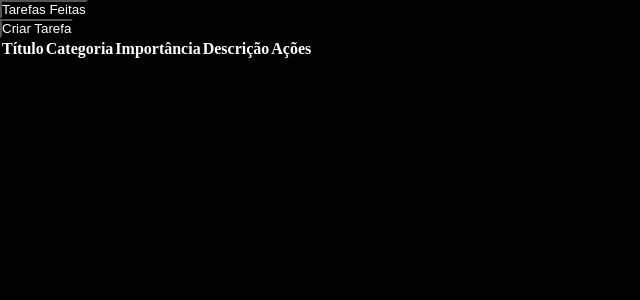
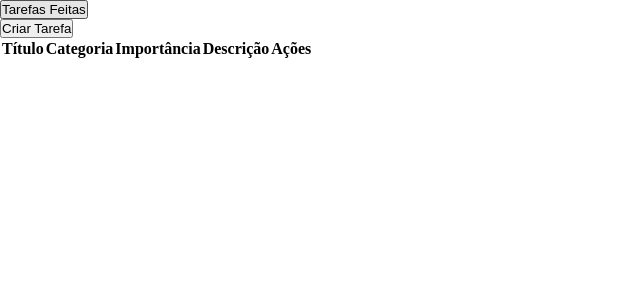
Before and after one commit to gabriel-d-sona/Lista-de-Tarefas, a React (Create React App) app in the folder lista-de-tarefas/: page / in a window 1280 px wide. Shown: the top 300 px of the page, without its empty margins (0-640 px from the left). Built offline with nearby package versions, Linux system fonts and the light colour scheme.

Commit message:
tarefas feitas

```diff
--- a/lista-de-tarefas/package.json
+++ b/lista-de-tarefas/package.json
@@ -6,7 +6,9 @@
     "@testing-library/jest-dom": "^5.17.0",
     "@testing-library/react": "^13.4.0",
     "@testing-library/user-event": "^13.5.0",
+    "bootstrap": "^5.3.3",
     "react": "^18.3.1",
+    "react-bootstrap": "^2.10.2",
     "react-dom": "^18.3.1",
     "react-router-dom": "^6.23.1",
     "react-scripts": "5.0.1",
--- a/lista-de-tarefas/src/componentes/TableTarefasFeitas.js
+++ b/lista-de-tarefas/src/componentes/TableTarefasFeitas.js
@@ -35,7 +35,7 @@ class TableTarefasFeitas extends React.Component {
                                 </td>
                             </tr>
                         ))}
-                    </tbody>s
+                    </tbody>
                 </table>
             </div>
         )
--- a/lista-de-tarefas/src/index.css
+++ b/lista-de-tarefas/src/index.css
@@ -1,6 +1,6 @@
 *{
   margin: 0px;
   padding: 0px;
-  background-color: black;
-  color: white;
+  /* background-color: black;
+  color: white; */
 }
```
Also changed, not shown: lista-de-tarefas/src/pages/TarefasFeitas.js (line endings or trailing spaces), 1 other file (tests, documents, lock files or other folders).
